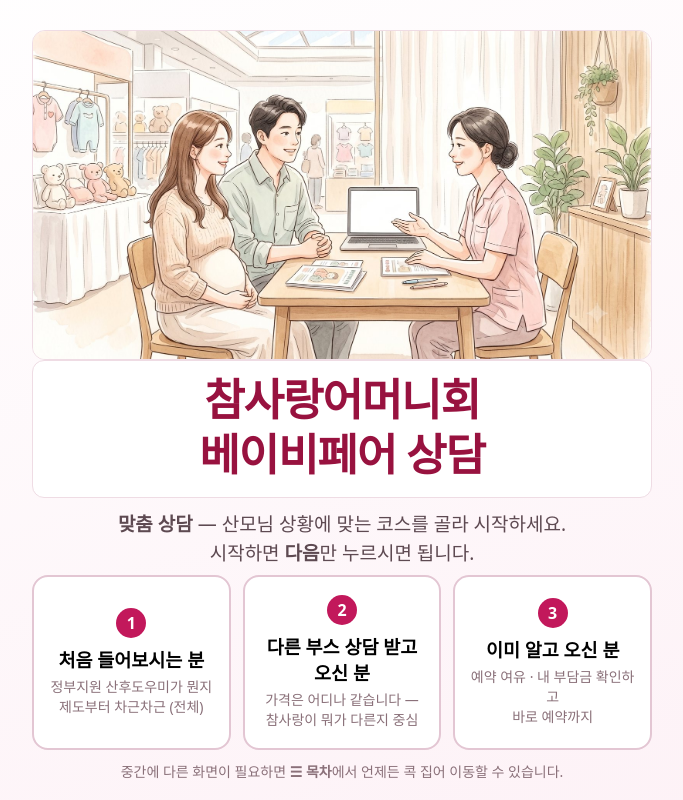
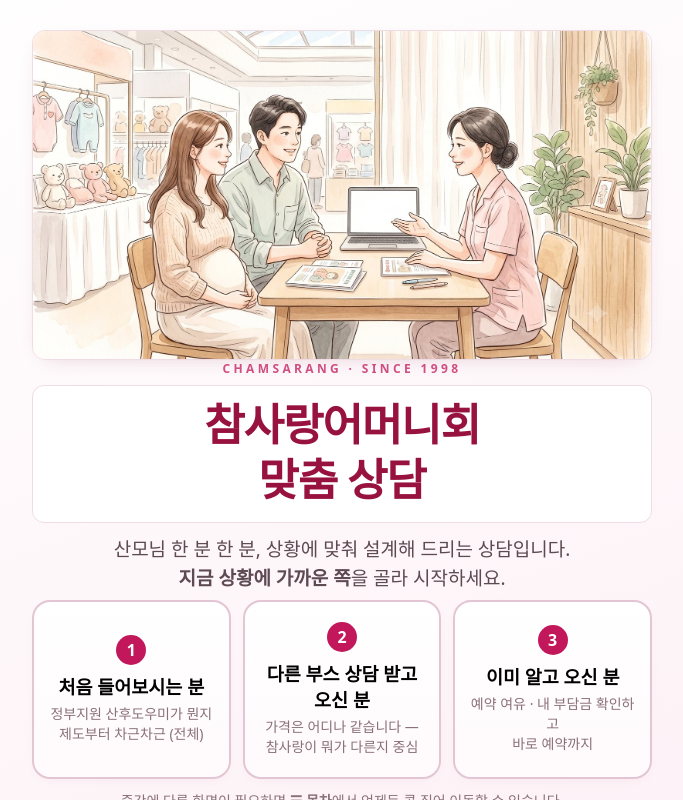
Before and after one commit to eju19922-cell/chamsarang-babyfair, a plain HTML site: page index.html in a window 1280 px wide. Shown: the whole page, without its empty margins (298-981 px from the left). Drawn offline with Linux system fonts and the light colour scheme; a web font is replaced by a local one.

Commit message:
절차 안내 수채화 인포그래픽 교체, 프리미엄 디자인 다듬기 (그라데이션·그림자·표지)
Co-Authored-By: Claude Opus 5 <noreply@anthropic.com>

```diff
--- a/index.html
+++ b/index.html
@@ -9,7 +9,7 @@
 <link rel="stylesheet" href="https://fonts.googleapis.com/css2?family=Gowun+Batang:wght@400;700&family=IBM+Plex+Sans+KR:wght@300;400;500;600;700&family=IBM+Plex+Mono:wght@500;600&display=swap">
 <style>
 :root{
-  --ground:#FAF6F7; --surface:#FFFFFF; --surface-2:#FDF1F6;
+  --ground:#FBF5F3; --surface:#FFFFFF; --surface-2:#FDF1F6;
   --line:#EFDCE4; --line-2:#E3C6D3;
   --ink:#231A1E; --text-2:#5E4A52; --text-3:#8A7079;
   --brand:#C2185B; --brand-d:#98123F; --brand-soft:#FDF1F6; --brand-line:#EDBCD3;
@@ -17,7 +17,8 @@
   --good:#0F6B3C; --good-soft:#E4F3EA; --good-line:#A9D6BC;
   --warn:#8A4B02; --warn-soft:#FCF0DE; --warn-line:#E8C79A;
   --crit:#A31D1D; --crit-soft:#FBE8E8; --crit-line:#EDB5B5;
-  --shadow:0 1px 2px rgba(60,20,40,.05), 0 12px 32px -18px rgba(60,20,40,.28);
+  --shadow:0 1px 2px rgba(120,30,70,.04), 0 16px 40px -22px rgba(150,25,80,.25);
+  --shadow-lg:0 2px 4px rgba(120,30,70,.05), 0 28px 60px -28px rgba(150,25,80,.32);
 }
 *{box-sizing:border-box;}
 html,body{margin:0;padding:0;height:100%;}
@@ -78,6 +79,7 @@ body.presenting.menu .railveil{display:block;}
 .slide{flex:1;min-height:0;padding:20px 44px 10px;width:100%;display:flex;justify-content:center;
   align-items:flex-start;overflow:hidden;}
 .slide.scrolls{overflow-y:auto;}
+.slide{background:radial-gradient(1100px 460px at 88% -8%, rgba(194,24,91,.05), transparent 62%),radial-gradient(900px 420px at -6% 106%, rgba(194,24,91,.04), transparent 58%), var(--ground);}
 body.warmbg .slide{background:#FBF3E4;}
 body.warmbg .punch{background:#FFFDF7;border-color:#EAC8B0;border-left-color:var(--brand);}
 body.warmbg figure.shot img{border-color:#EBD9C2;}
@@ -99,7 +101,8 @@ p.lede b{color:var(--brand-d);font-weight:600;}
 .c2{grid-template-columns:repeat(auto-fit,minmax(280px,1fr));}
 .c3{grid-template-columns:repeat(auto-fit,minmax(225px,1fr));}
 .c4{grid-template-columns:repeat(auto-fit,minmax(175px,1fr));}
-.box{background:var(--surface);border:1.5px solid var(--line);border-radius:14px;padding:15px 18px;box-shadow:var(--shadow);}
+.box{background:var(--surface);border:1.5px solid var(--line);border-radius:16px;padding:15px 18px;box-shadow:var(--shadow);}
+.box.hi{border-color:var(--brand-line);box-shadow:var(--shadow-lg);}
 .box.soft{background:var(--surface-2);border-color:var(--brand-line);box-shadow:none;}
 .box.hi{border-color:var(--brand);border-width:2px;background:var(--brand-soft);}
 .box h3{font-size:20px;font-weight:600;margin:0 0 7px;color:var(--brand-d);letter-spacing:-.01em;}
@@ -111,7 +114,7 @@ p.lede b{color:var(--brand-d);font-weight:600;}
 .box .sm{font-size:15.5px;color:var(--text-3);}
 
 figure.shot{margin:0;}
-figure.shot img{width:100%;max-height:330px;object-fit:cover;border-radius:13px;
+figure.shot img{width:100%;max-height:330px;box-shadow:0 6px 22px -14px rgba(120,20,60,.3);object-fit:cover;border-radius:13px;
   border:1.5px solid var(--line);display:block;}
 /* 세로 포스터 — 잘리면 안 되므로 전체가 보이게 */
 figure.shot.tall img{max-height:430px;object-fit:contain;background:var(--surface-2);padding:6px;}
@@ -178,9 +181,10 @@ figure.shot figcaption{font-size:13.5px;color:var(--text-3);margin-top:5px;line-
 .procsplit{grid-template-columns:0.52fr 1.48fr;align-items:start;}
 .procsplit figure.shot img{max-height:600px;}
 .pk.way{padding:16px 12px;}
+.lgtop{font-size:12px;font-weight:600;letter-spacing:.28em;color:var(--brand);opacity:.75;margin-bottom:6px;}
 .modes{display:grid;grid-template-columns:repeat(3,1fr);gap:12px;margin:6px 0 10px;max-width:820px;margin-left:auto;margin-right:auto;}
 @media (max-width:760px){.modes{grid-template-columns:1fr;}}
-.modecard{background:var(--surface);border:2px solid var(--line-2);border-radius:16px;padding:18px 14px;
+.modecard{background:linear-gradient(180deg,#FFFFFF,#FFFAFC);border:2px solid var(--line-2);border-radius:18px;padding:20px 15px;box-shadow:0 4px 16px -10px rgba(150,25,80,.15);
   text-align:center;cursor:pointer;transition:.15s;font-family:inherit;}
 .modecard:hover{border-color:var(--brand);transform:translateY(-2px);box-shadow:0 10px 24px -14px rgba(194,24,91,.55);}
 .modecard .mn{display:inline-flex;align-items:center;justify-content:center;width:30px;height:30px;border-radius:50%;
@@ -190,7 +194,7 @@ figure.shot figcaption{font-size:13.5px;color:var(--text-3);margin-top:5px;line-
 .pk.regionpk{padding:13px 6px;border-radius:12px;}
 .pk.regionpk .tl2{font-size:17px;}
 .capgrid{display:grid;grid-template-columns:repeat(3,1fr);gap:10px;}
-.capcell{border:2px solid var(--line-2);border-radius:13px;padding:13px 10px;text-align:center;background:var(--surface);}
+.capcell{border:2px solid var(--line-2);border-radius:14px;padding:13px 10px;text-align:center;background:var(--surface);box-shadow:0 3px 12px -8px rgba(150,25,80,.14);}
 .capcell .cb{font-size:14.5px;color:var(--text-3);margin-bottom:4px;}
 .capcell .cs{font-size:20px;font-weight:700;}
 .capcell .cn{font-size:13px;color:var(--text-3);margin-top:4px;}
@@ -247,7 +251,7 @@ figure.shot.fill img{max-height:620px;width:auto;max-width:100%;object-fit:conta
   vertical-align:3px;font-weight:600;letter-spacing:.02em;}
 .punch .txt .hl,.hl{background:linear-gradient(transparent 55%, #FFE08A 55%);padding:0 3px;border-radius:2px;}
 @media (max-width:640px){.lk{min-width:auto;}.ld{flex-direction:column;gap:2px;}}
-.punch{background:var(--brand-soft);border:2px solid var(--brand-line);border-left:6px solid var(--brand);
+.punch{background:linear-gradient(135deg,#FDF1F6 0%,#FFF8FB 70%);border:2px solid var(--brand-line);border-left:6px solid var(--brand);box-shadow:0 10px 30px -20px rgba(194,24,91,.35);
   border-radius:12px;padding:13px 18px;margin-bottom:13px;}
 .punch .lab{font-size:12.5px;font-weight:600;letter-spacing:.08em;color:var(--brand);margin-bottom:3px;}
 .punch .txt{font-size:24px;font-weight:600;color:var(--brand-d);line-height:1.42;letter-spacing:-.015em;}
@@ -357,7 +361,7 @@ figure.shot.fill img{max-height:620px;width:auto;max-width:100%;object-fit:conta
 .pick.n4{grid-template-columns:repeat(4,1fr);}
 .pick.n3{grid-template-columns:repeat(3,1fr);}
 @media (max-width:900px){.pick.n5,.pick.n6,.pick.n4{grid-template-columns:repeat(2,1fr);}}
-.pk{background:var(--surface);border:2px solid var(--line-2);border-radius:15px;padding:22px 14px;
+.pk{background:linear-gradient(180deg,#FFFFFF 0%,#FFFBFC 100%);border:2px solid var(--line-2);border-radius:18px;padding:22px 14px;box-shadow:0 2px 10px -6px rgba(150,25,80,.12);
   text-align:center;cursor:pointer;transition:.15s;font-family:inherit;}
 .pk:hover{border-color:var(--brand);transform:translateY(-2px);box-shadow:0 10px 24px -14px rgba(194,24,91,.55);}
 .pk.sel{border-color:var(--brand);background:var(--brand-soft);box-shadow:0 0 0 4px rgba(194,24,91,.1);}
@@ -624,8 +628,9 @@ figure.shot.short img{max-height:210px;}
   <div class="cover-in">
     <figure class="shot cover-ph" data-ph="hero-consult.jpg" data-cap="">
       <div class="ph"><div class="pt">상담 첫 화면 사진<span class="pf">images / hero-consult.jpg</span></div></div></figure>
-    <div class="lg">참사랑어머니회<br>베이비페어 상담</div>
-    <div class="sb"><b>맞춤 상담</b> — 산모님 상황에 맞는 코스를 골라 시작하세요.<br>시작하면 <b>다음</b>만 누르시면 됩니다.</div>
+    <div class="lgtop">CHAMSARANG · SINCE 1998</div>
+      <div class="lg">참사랑어머니회<br>맞춤 상담</div>
+    <div class="sb">산모님 한 분 한 분, 상황에 맞춰 설계해 드리는 상담입니다.<br><b>지금 상황에 가까운 쪽</b>을 골라 시작하세요.</div>
     <div class="modes">
       <button class="modecard" data-mode="first" type="button">
         <span class="mn">1</span><span class="mt">처음 들어보시는 분</span>
```
Also changed, not shown: images/process-official.jpg.
